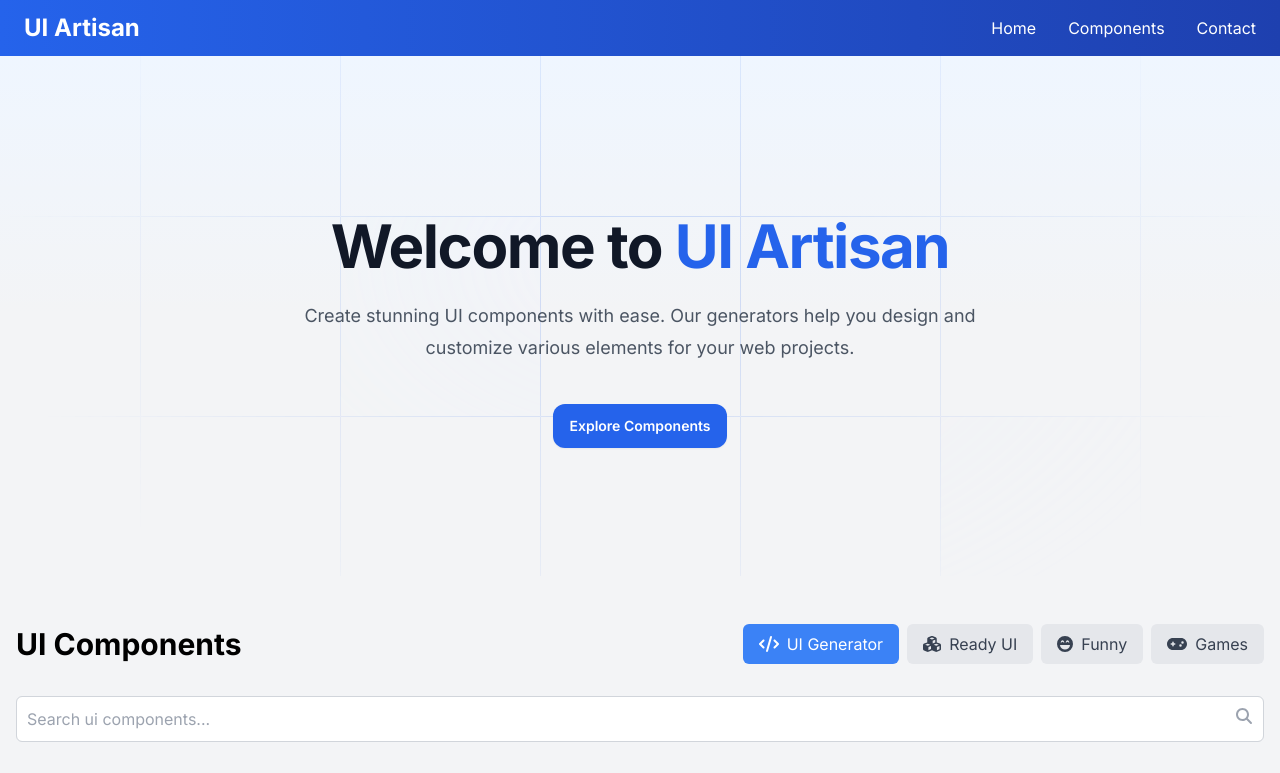
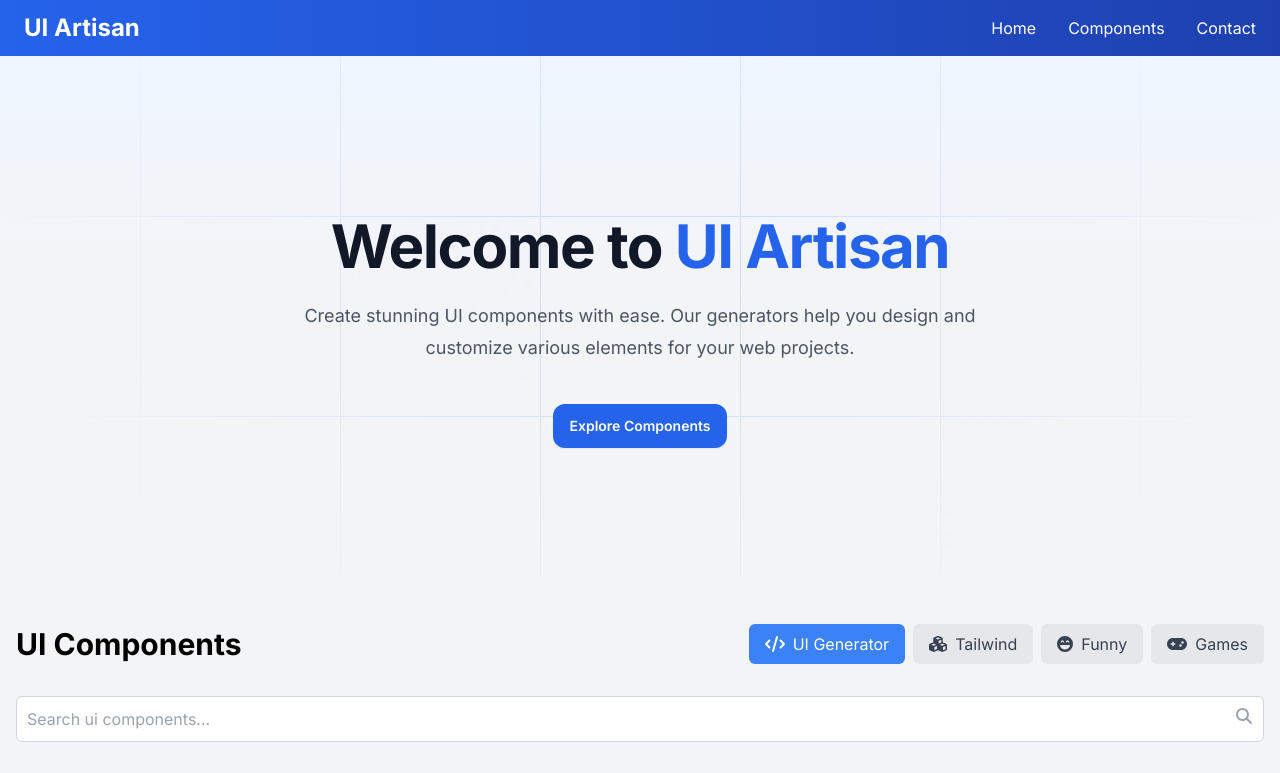
Before and after one commit to hichamcc/uiartisan, a Next.js app: page / in a window 1280 px wide. Shown: the top 773 px of the page. Built offline with nearby package versions, Linux system fonts and the light colour scheme; no server answers.

Commit message:
tailwind ui

```diff
--- a/src/components/ComponentGrid.tsx
+++ b/src/components/ComponentGrid.tsx
@@ -58,7 +58,7 @@ const ComponentGrid: React.FC = () => {
                             }`}
                     >
                         <FontAwesomeIcon icon={faCubes} className="mr-2" />
-                        Ready UI
+                        Tailwind
                     </button>
                     <button
                         onClick={() => setComponentType('Tailwind')}
```
